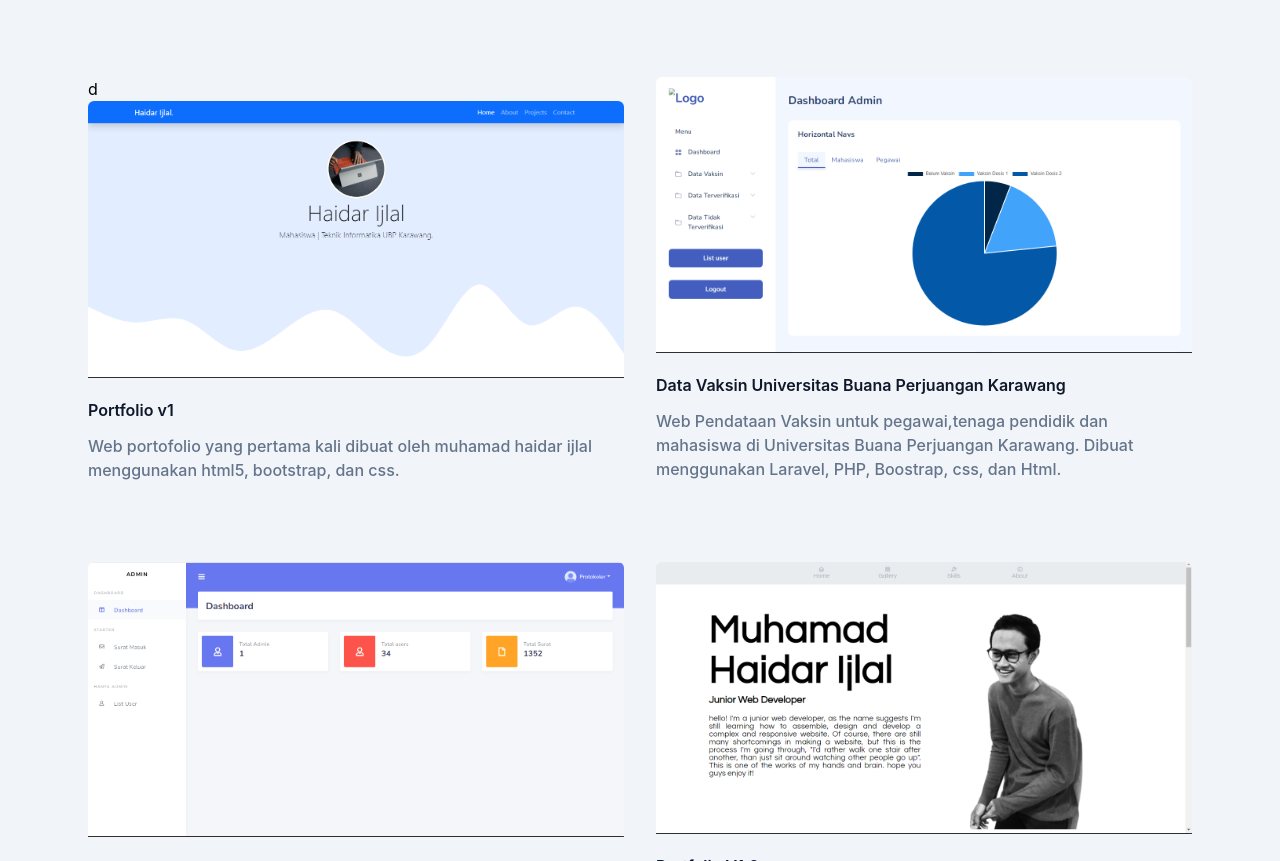
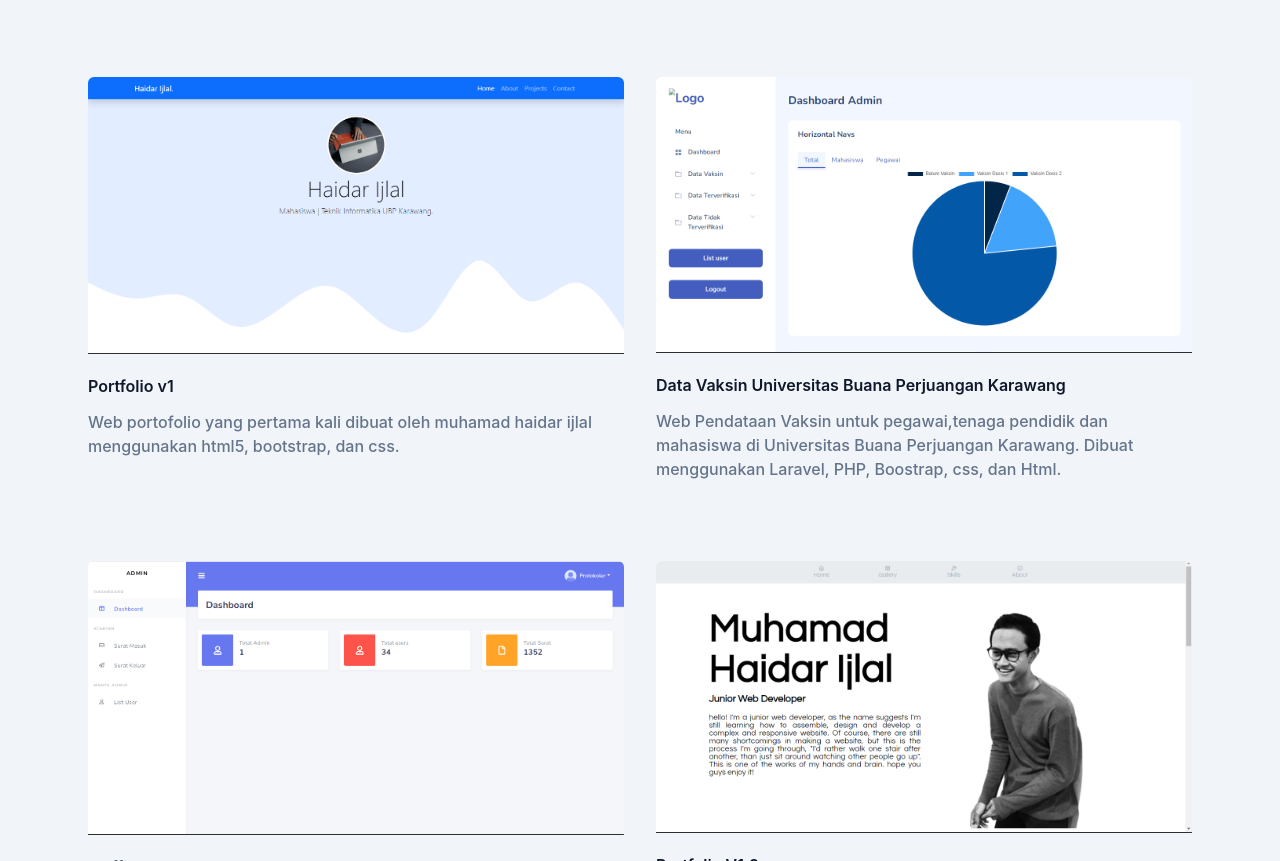
Before and after one commit to muhamadijlal/portfolio-tailwind, a website: page index.html in a window 1280 px wide. Shown: the part 1417-2278 px from the top of the page. Drawn offline with Linux system fonts and the light colour scheme.

Commit message:
litle bug

```diff
--- a/index.html
+++ b/index.html
@@ -158,7 +158,7 @@
       </div>
       <div class="w-full px-4 flex flex-wrap justify-center">
         <div class="mb-12 p-4 md:w-1/2">
-          d<div class="rounded-md shadowmd overflow-hidden ark:shadow-slate-700">
+          <div class="rounded-md shadowmd overflow-hidden ark:shadow-slate-700">
             <a href="https://muhamadijlal.github.io/" target="_blank"><img src="dist/img/1.png" alt="Portfolio v1" width="w-full"/></a>
             <a href="https://muhamadijlal.github.io/" target="_blank"><h3 class="font-semibold txt-xl text-dark mt-5 mb-3 hover:text-primary dark:text-white">Portfolio v1</h3></a>
             <p class="font-medium text-base text-secondary">Web portofolio yang pertama kali dibuat oleh muhamad haidar ijlal menggunakan html5, bootstrap, dan css.</p>
```
Also changed, not shown: dist/output.css.
